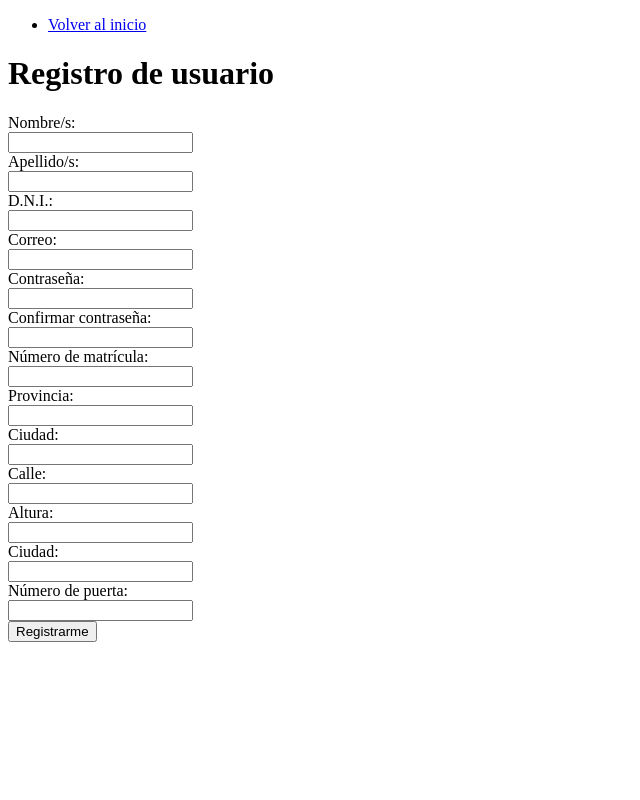
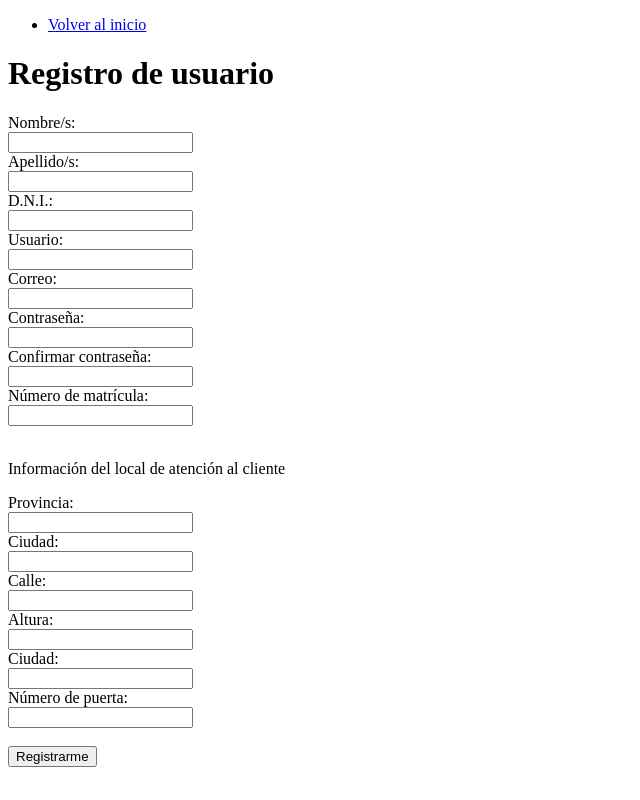
Before and after one commit to Informatorio2021COM05/legalDocs, a Django app: page /principal/signup/ in a window 1280 px wide. Shown: the whole page, without its empty margins (0-640 px from the left). Run offline with Django 3.2, Linux system fonts and the light colour scheme.

Commit message:
Correcciones en los templates login y signup

```diff
--- a/principal/templates/principal/login.html
+++ b/principal/templates/principal/login.html
@@ -1,9 +1,11 @@
 <!DOCTYPE html>
 <html>
+
 <head>
     <meta charset="utf-8">
     <title>LegalDocs - Inicio de sesión</title>
 </head>
+
 <body>
     <ul>
         <li>
@@ -13,6 +15,7 @@
 
     <h1>Ingresa a tu cuenta</h1>
     <form>
+        {% csrf_token %}
         <label for="usuario">Usuario:</label><br>
         <input type="text" id="usuario" name="usuario"><br>
         <label for="contraseña">Contraseña:</label><br>
@@ -22,4 +25,5 @@
 
     <p>¿No tienes una cuenta? <a href="{% url 'principal:signup' %}">Regístrate</a></p>
 </body>
+
 </html>
--- a/principal/templates/principal/signup.html
+++ b/principal/templates/principal/signup.html
@@ -1,9 +1,11 @@
 <!DOCTYPE html>
 <html>
+
 <head>
     <meta charset="utf-8">
     <title>LegalDocs - Registro de usuario</title>
 </head>
+
 <body>
     <ul>
         <li><a href="{% url 'index' %}">Volver al inicio</a></li>
@@ -11,6 +13,10 @@
 
     <h1>Registro de usuario</h1>
     <form>
+        {% csrf_token %}
+        <!--Esta etiqueta protege al formulario (que usa el método POST) de falsificaciones
+        de solicitudes Cross Site-->
+
         <label for="nombre">Nombre/s:</label><br>
         <input type="text" id="nombre" name="nombre"><br>
 
@@ -20,17 +26,22 @@
         <label for="dni">D.N.I.:</label><br>
         <input type="text" id="dni" name="dni"><br>
 
+        <label for="usuario">Usuario:</label><br>
+        <input type="text" id="usuario" name="usuario"><br>
+
         <label for="email">Correo:</label><br>
-            <input type="text" id="email" name="email"><br>
+        <input type="email" id="email" name="email"><br>
 
         <label for="contraseña">Contraseña:</label><br>
-            <input type="text" id="contraseña" name="contraseña"><br>
+        <input type="password" id="contraseña" name="contraseña"><br>
 
         <label for="confirmcontraseña">Confirmar contraseña:</label><br>
         <input type="text" id="confirmcontraseña" name="confirmcontraseña"><br>
 
         <label for="matricula">Número de matrícula:</label><br>
         <input type="text" id="matricula" name="matricula"><br>
+        <br>
+        <p>Información del local de atención al cliente</p>
 
         <label for="provincia">Provincia:</label><br>
         <input type="text" id="provincia" name="provincia"><br>
@@ -49,8 +60,9 @@
 
         <label for="piso">Número de puerta:</label><br>
         <input type="text" id="numeroPuerta" name="numeroPuerta"><br>
-
+        <br>
         <input type="submit" value="Registrarme">
     </form>
 </body>
+
 </html>
```
Lines whose indentation alone changed are shown as unchanged.
